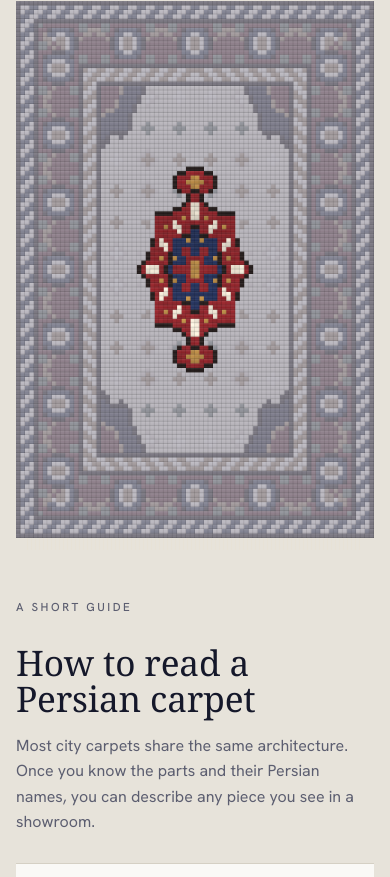
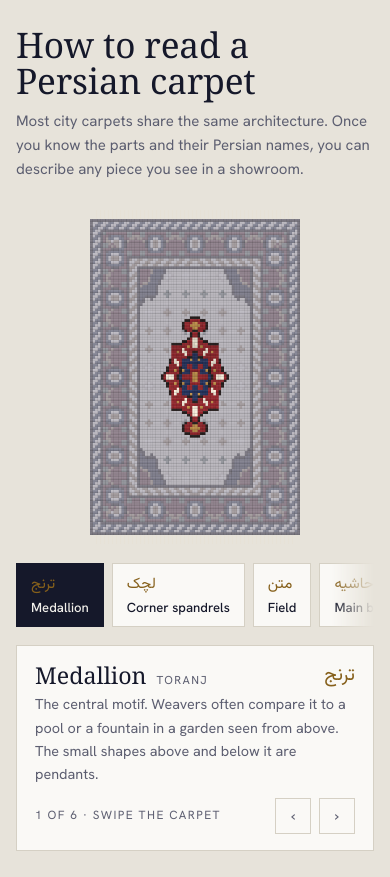
Before and after one commit to tina-asadi/golnar, a plain HTML site: page index.html in a window 390 px wide. Shown: the part 7835-8712 px from the top of the page. Drawn offline with Linux system fonts and the light colour scheme; a web font is replaced by a local one.

Commit message:
Redesign carpet guide for mobile
Stacked on a phone, the carpet filled the screen and the description fell
below the fold, so a highlighted part and its explanation were never
visible together. On small screens the guide now uses a smaller carpet,
scrolling part tabs and one description card, with previous/next buttons
and swipe navigation on the carpet. Desktop is unchanged.

```diff
--- a/css/style.css
+++ b/css/style.css
@@ -794,14 +794,166 @@ button {
 .part[aria-pressed='true'] .desc {
   display: block;
 }
+.part-desc {
+  display: none;
+}
 @media (max-width: 900px) {
+  /* Mobile: heading, then a compact "stage" — carpet, part tabs and the active description fit on one screen */
   .anat {
-    grid-template-columns: 1fr;
-    gap: 40px;
-    padding-block: 72px;
+    grid-template-columns: minmax(0, 1fr);
+    gap: 0;
+    padding-block: 64px;
+  }
+  .anat-copy {
+    display: contents;
+  }
+  .anat-copy .eyebrow {
+    order: 0;
+  }
+  .anat-copy h2 {
+    order: 1;
+    margin-bottom: 10px;
+  }
+  .anat-copy > p {
+    order: 2;
+    margin-bottom: 20px;
+    font-size: 0.94rem;
+  }
+  .anat-rug {
+    order: 3;
+    padding-block: 18px 26px;
+    position: relative;
+  }
+  .anat-rug .rug {
+    width: min(54vw, 250px);
+  }
+  .anat-rug .rug::before,
+  .anat-rug .rug::after {
+    height: 9px;
+  }
+  .anat-rug .rug.hl-fringe::before,
+  .anat-rug .rug.hl-fringe::after {
+    height: 13px;
+  }
+  .parts {
+    order: 4;
+    position: relative;
+    display: flex;
+    gap: 8px;
+    overflow-x: auto;
+    scroll-snap-type: x mandatory;
+    border: 0;
+    padding: 2px 0 6px;
+    scrollbar-width: none;
+    -webkit-overflow-scrolling: touch;
+    mask-image: linear-gradient(90deg, #000 88%, transparent);
+    -webkit-mask-image: linear-gradient(90deg, #000 88%, transparent);
+  }
+  .parts::-webkit-scrollbar {
+    display: none;
+  }
+  .parts li {
+    flex: none;
+    scroll-snap-align: start;
   }
   .part {
-    grid-template-columns: 110px minmax(0, 1fr);
+    display: flex;
+    flex-direction: column;
+    align-items: flex-start;
+    gap: 0;
+    padding: 8px 14px;
+    border: 1px solid var(--line);
+    background: var(--raised);
+  }
+  .part:hover {
+    background: var(--raised);
+  }
+  .part[aria-pressed='true'] {
+    background: var(--ink);
+    border-color: var(--ink);
+    color: var(--bg);
+  }
+  .part[aria-pressed='true'] .term .fa {
+    color: var(--brass);
+  }
+  .part .term i,
+  .part .desc,
+  .part[aria-pressed='true'] .desc {
+    display: none;
+  }
+  .part .term .fa {
+    font-size: 0.95rem;
+    line-height: 1.6;
+  }
+  .part strong {
+    font-size: 0.82rem;
+    white-space: nowrap;
+  }
+  .part-desc {
+    order: 5;
+    display: grid;
+    grid-template-columns: minmax(0, 1fr) auto;
+    gap: 4px 16px;
+    align-items: start;
+    margin-top: 12px;
+    padding: 16px 18px;
+    background: var(--raised);
+    border: 1px solid var(--line);
+    min-height: 150px;
+  }
+  .part-desc .pd-title {
+    display: flex;
+    align-items: baseline;
+    gap: 10px;
+    flex-wrap: wrap;
+  }
+  .part-desc b {
+    font-family: var(--display);
+    font-weight: 400;
+    font-size: 1.45rem;
+    line-height: 1.2;
+  }
+  .part-desc i {
+    font-style: normal;
+    font-size: 0.72rem;
+    letter-spacing: 0.12em;
+    text-transform: uppercase;
+    color: var(--muted);
+  }
+  .part-desc .fa {
+    font-size: 1.2rem;
+    color: var(--brass);
+    line-height: 1.4;
+  }
+  .part-desc p {
+    grid-column: 1/-1;
+    font-size: 0.9rem;
+    color: var(--muted);
+  }
+  .pd-nav {
+    grid-column: 1/-1;
+    display: flex;
+    justify-content: space-between;
+    align-items: center;
+    margin-top: 8px;
+    font-size: 0.74rem;
+    letter-spacing: 0.12em;
+    text-transform: uppercase;
+    color: var(--muted);
+    font-variant-numeric: tabular-nums;
+  }
+  .pd-nav button {
+    background: none;
+    border: 1px solid var(--line);
+    width: 36px;
+    height: 36px;
+    display: grid;
+    place-items: center;
+    font-size: 1rem;
+  }
+  .pd-nav div {
+    display: flex;
+    gap: 8px;
   }
 }
 
--- a/index.html
+++ b/index.html
@@ -117,6 +117,7 @@
               you can describe any piece you see in a showroom.
             </p>
             <ul class="parts" id="parts"></ul>
+            <div class="part-desc" id="partDesc" aria-live="polite"></div>
           </div>
         </div>
       </section>
--- a/js/main.js
+++ b/js/main.js
@@ -282,6 +282,7 @@
     const mount = $('#anatRug');
     const carpet = createCarpet(STUDY_RUG, 80, 5, mount);
     const list = $('#parts');
+    const description = $('#partDesc');
     let active = REGION.MEDALLION;
 
     // The fringe lives outside the canvas (CSS pseudo-elements), so it is highlighted with classes.
@@ -294,9 +295,32 @@
     const select = (region) => {
       active = region;
       for (const button of $$('.part', list)) {
-        button.setAttribute('aria-pressed', String(Number(button.dataset.region) === region));
+        const on = Number(button.dataset.region) === region;
+        button.setAttribute('aria-pressed', String(on));
+        if (on && list.scrollWidth > list.clientWidth) {
+          list.scrollTo({ left: Math.max(0, button.parentElement.offsetLeft - 4), behavior: 'smooth' });
+        }
       }
+
+      const index = CARPET_PARTS.findIndex((part) => part.region === region);
+      const part = CARPET_PARTS[index];
+      description.innerHTML = `
+      <div class="pd-title"><b>${part.name}</b><i>${part.transliteration}</i></div>
+      <span class="fa" lang="fa">${part.fa}</span>
+      <p>${part.text}</p>
+      <div class="pd-nav">
+        <span>${index + 1} of ${CARPET_PARTS.length} · swipe the carpet</span>
+        <div>
+          <button type="button" data-step="-1" aria-label="Previous part">‹</button>
+          <button type="button" data-step="1" aria-label="Next part">›</button>
+        </div>
+      </div>`;
       preview(region);
+    };
+
+    const step = (direction) => {
+      const index = CARPET_PARTS.findIndex((part) => part.region === active);
+      select(CARPET_PARTS[(index + direction + CARPET_PARTS.length) % CARPET_PARTS.length].region);
     };
 
     for (const part of CARPET_PARTS) {
@@ -315,6 +339,34 @@
       item.append(button);
       list.append(item);
     }
+
+    description.addEventListener('click', (event) => {
+      const button = event.target.closest('[data-step]');
+      if (button) step(Number(button.dataset.step));
+    });
+
+    // Swipe left or right on the carpet to move between parts on touch screens.
+    let touchX = null;
+    let touchY = null;
+    mount.addEventListener(
+      'touchstart',
+      (event) => {
+        touchX = event.touches[0].clientX;
+        touchY = event.touches[0].clientY;
+      },
+      { passive: true },
+    );
+    mount.addEventListener(
+      'touchend',
+      (event) => {
+        if (touchX === null) return;
+        const dx = event.changedTouches[0].clientX - touchX;
+        const dy = event.changedTouches[0].clientY - touchY;
+        touchX = null;
+        if (Math.abs(dx) > 40 && Math.abs(dx) > Math.abs(dy) * 1.3) step(dx < 0 ? 1 : -1);
+      },
+      { passive: true },
+    );
 
     select(active);
   }
```
